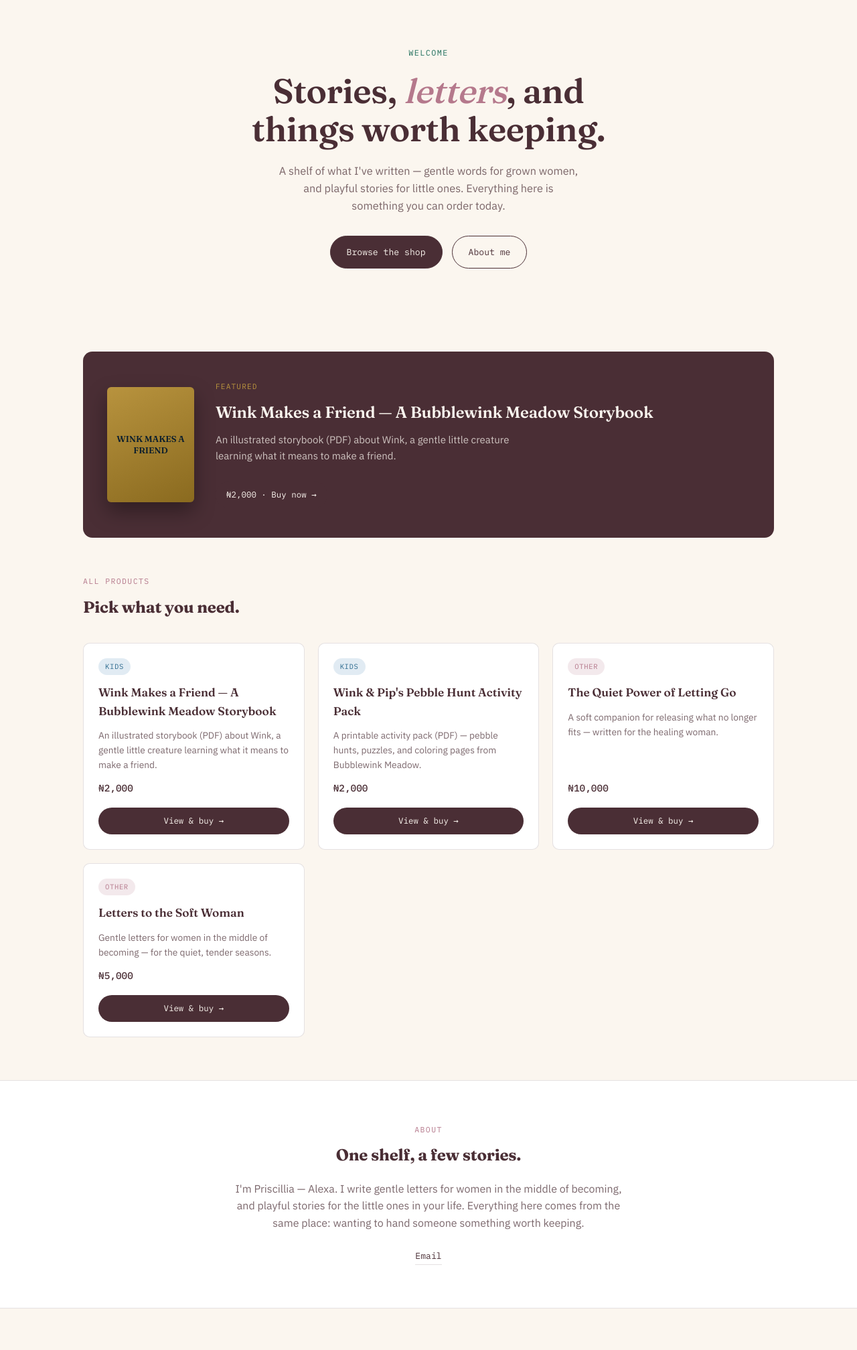
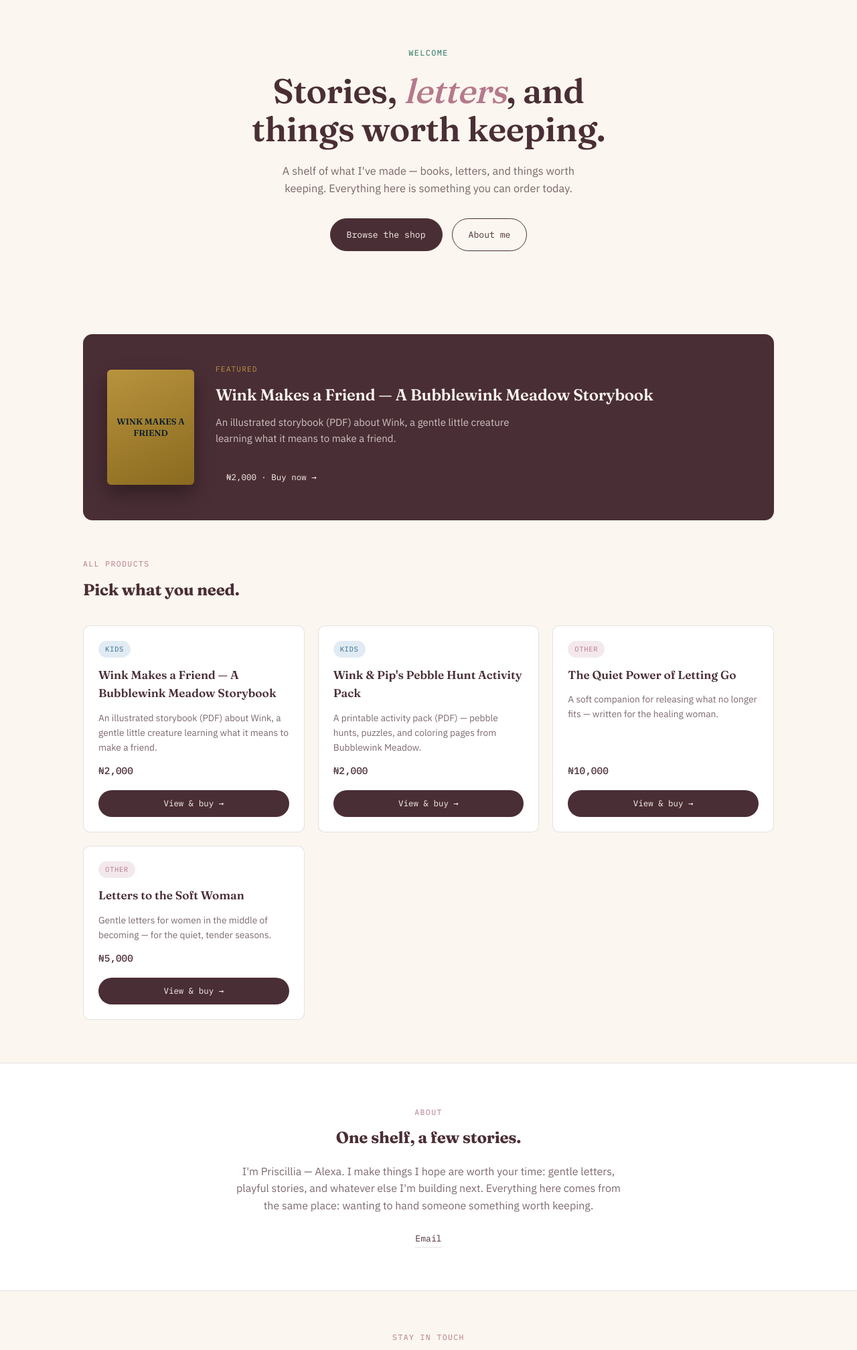
Before and after one commit to Alexendra-hash/alexa-shop-app, a Flask app: page / in a window 1280 px wide. Shown: the part 60-2076 px from the top of the page at 67% size. Run offline with Flask 3, Linux system fonts and the light colour scheme.

Commit message:
Generalize welcome copy for future product categories

```diff
--- a/templates/index.html
+++ b/templates/index.html
@@ -5,7 +5,7 @@
   <div class="wrap">
     <div class="eyebrow">Welcome</div>
     <h1>Stories, <em>letters</em>, and things worth keeping.</h1>
-    <p>A shelf of what I've written — gentle words for grown women, and playful stories for little ones. Everything here is something you can order today.</p>
+    <p>A shelf of what I've made — books, letters, and things worth keeping. Everything here is something you can order today.</p>
     <div class="hero-cta">
       <a class="btn btn-solid" href="#shop">Browse the shop</a>
       <a class="btn btn-ghost" href="#about">About me</a>
@@ -52,7 +52,7 @@
   <div class="wrap about-inner">
     <div class="kicker">About</div>
     <h2 style="margin-bottom:18px;">One shelf, a few stories.</h2>
-    <p>I'm Priscillia — Alexa. I write gentle letters for women in the middle of becoming, and playful stories for the little ones in your life. Everything here comes from the same place: wanting to hand someone something worth keeping.</p>
+    <p>I'm Priscillia — Alexa. I make things I hope are worth your time: gentle letters, playful stories, and whatever else I'm building next. Everything here comes from the same place: wanting to hand someone something worth keeping.</p>
     <div class="about-links">
       <a href="mailto:alexisinyamah@gmail.com">Email</a>
     </div>
```
